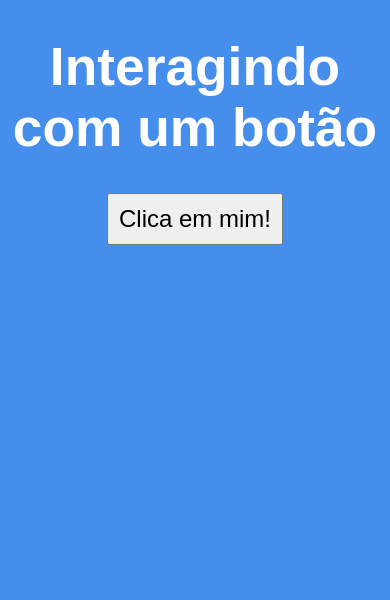
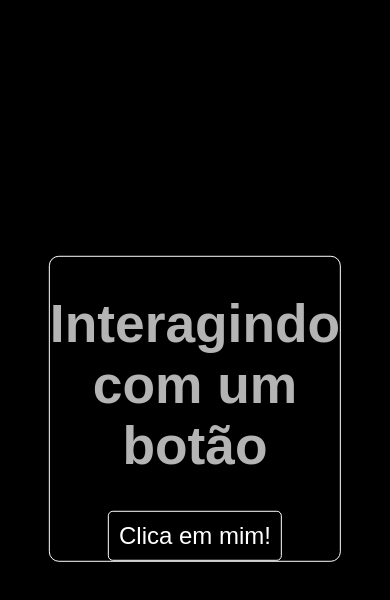
Before and after one commit to BrianMunizSilveira/JavaScript-curso-em-video, a plain HTML site: page exercicios/ex002/index.html in a window 390 px wide. Drawn offline with Linux system fonts and the light colour scheme.

```diff
--- a/exercicios/aula06/ex003.css
+++ b/exercicios/aula06/ex003.css
@@ -20,3 +20,10 @@ svg {
 svg:hover {
   color: #a39435;
 }
+
+@media screen and (max-width: 500px) {
+  main {
+    width: 90%;
+    padding: 15px;
+  }
+}
--- a/exercicios/aula06/ex004.css
+++ b/exercicios/aula06/ex004.css
@@ -5,14 +5,33 @@
 }
 
 body {
+  position: relative;
+  top: 0;
+  left: 0;
+  width: 100%;
+  height: 100vh;
   background-color: #000;
   color: #fff;
   font: normal 20pt Arial;
 }
 
+main {
+  position: absolute;
+  top: 50%;
+  left: 50%;
+  background-color: #000;
+  border: 1px solid #fff;
+  border-radius: 10px;
+  box-shadow: 0px 0px 10px rgba(0, 0, 0, 0.5);
+  transform: translate(-50%, -50%);
+  margin: auto;
+}
+
 h1 {
   text-align: center;
   color: #6cfa73;
+  text-shadow: 1px 1px 0px #000;
+  padding: 10px;
 }
 
 script {
@@ -31,3 +50,14 @@ script {
   padding: 5px;
   border: 1px solid seagreen;
 }
+
+@media screen and (max-width: 500px) {
+  body {
+    font: normal 15pt Arial;
+  }
+
+  main {
+    width: 90%;
+    padding: 30px;
+  }
+}
--- a/exercicios/aula4/style.css
+++ b/exercicios/aula4/style.css
@@ -20,3 +20,10 @@ svg {
 svg:hover {
   color: #a39435;
 }
+
+@media screen and (max-width: 500px) {
+  main {
+    width: 90%;
+    padding: 15px;
+  }
+}
--- a/exercicios/ex002/index.html
+++ b/exercicios/ex002/index.html
@@ -6,15 +6,17 @@
     <title>Interação JS</title>
     <link
       rel="shortcut icon"
-      href="../exercicios/favicon.ico"
+      href="../favicon.ico"
       type="image/x-icon"
     />
     <link rel="stylesheet" href="./style.css">
   </head>
 
   <body>
-    <h1>Interagindo com um botão</h1>
-    <button onclick="clicou()">Clica em mim!</button>
+    <main>
+      <h1>Interagindo com um botão</h1>
+      <button onclick="clicou()">Clica em mim!</button>
+    </main>
   </body>
 
   <script src="./script002.js"></script>
--- a/exercicios/ex002/style.css
+++ b/exercicios/ex002/style.css
@@ -1,15 +1,43 @@
 body {
-  background-color: rgb(70, 142, 236);
-  color: white;
+  position: relative;
+  top: 0;
+  left: 0;
+  height: 95vh;
+  background-color: #000;
+  color: #fff;
   font: normal 20pt Arial;
   text-align: center;
 }
 
+main {
+  position: absolute;
+  top: 50%;
+  left: 50%;
+  background-color: #000;
+  border: 1px solid #fff;
+  border-radius: 10px;
+  box-shadow: 0px 0px 10px rgba(0, 0, 0, 0.5);
+  transform: translate(-50%, -50%);
+}
+
 h1 {
-  color: rgb(255, 255, 255);
+  color: rgb(180, 180, 180);
 }
 
 button {
   font-size: 18pt;
   padding: 10px;
+  background-color: #000;
+  color: #fff;
+  border: 1px solid #fff;
+  border-radius: 5px;
+  cursor: pointer;
+  transition: background-color 0.3s ease, color 0.3s ease;
 }
+
+button:hover {
+  background-color: #fff;
+  color: #000;
+  transition: background-color 0.3s ease, color 0.3s ease;
+
+}
```
Also changed, not shown: exercicios/aula06/ex003.html (+1 -1 lines), exercicios/aula06/ex004.html (+2 -2 lines), exercicios/aula4/ex001.html (+1 -1 lines).
